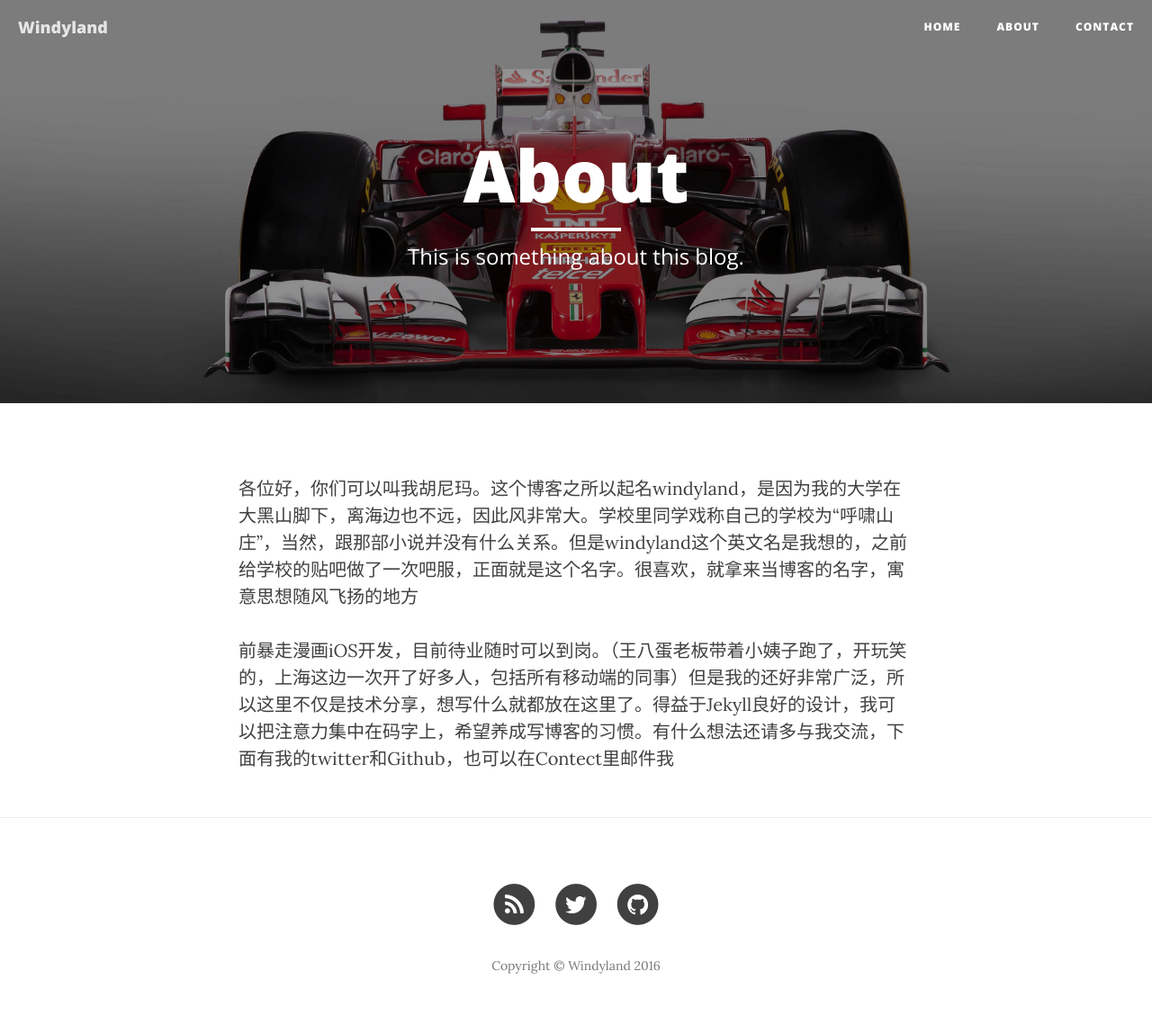
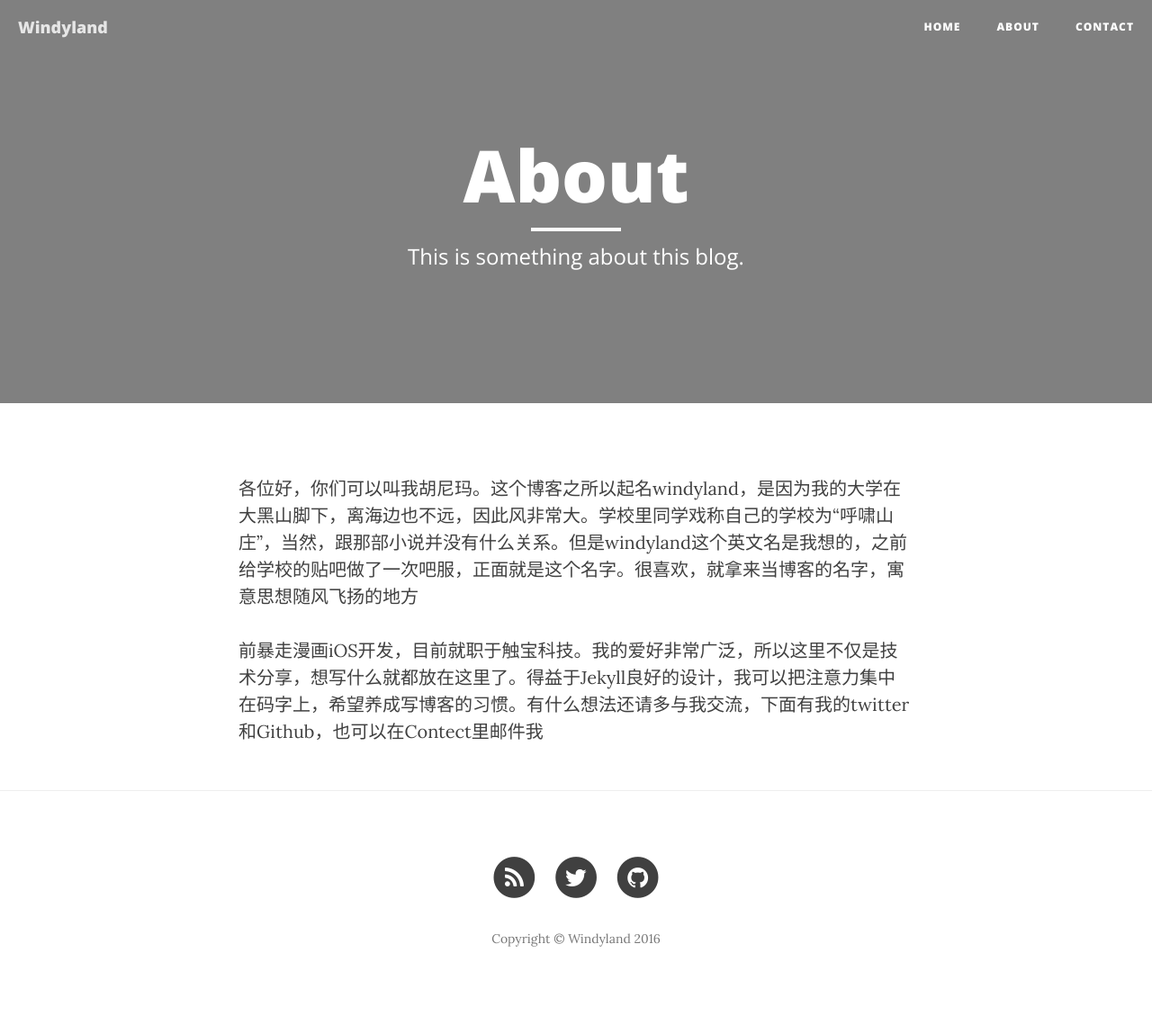
Before and after one commit to DavidHu0921/davidhu0921.github.io, a Jekyll site: the page built from about.html, in a window 1280 px wide. Shown: the whole page at 90% size. Built offline with Jekyll 4.4.1, drawn with Linux system fonts in a browser that asks for light colours; nearby versions of some CDN libraries; after the commit the page ends 1119 px from its top, so only the background shows below that.

Commit message:
delete image

```diff
--- a/about.html
+++ b/about.html
@@ -7,4 +7,4 @@ header-img: "img/ferrari-sf16-h-3.jpg"
 
 <p>各位好，你们可以叫我胡尼玛。这个博客之所以起名windyland，是因为我的大学在大黑山脚下，离海边也不远，因此风非常大。学校里同学戏称自己的学校为“呼啸山庄”，当然，跟那部小说并没有什么关系。但是windyland这个英文名是我想的，之前给学校的贴吧做了一次吧服，正面就是这个名字。很喜欢，就拿来当博客的名字，寓意思想随风飞扬的地方</p>
 
-<p>前暴走漫画iOS开发，目前待业随时可以到岗。（王八蛋老板带着小姨子跑了，开玩笑的，上海这边一次开了好多人，包括所有移动端的同事）但是我的还好非常广泛，所以这里不仅是技术分享，想写什么就都放在这里了。得益于Jekyll良好的设计，我可以把注意力集中在码字上，希望养成写博客的习惯。有什么想法还请多与我交流，下面有我的twitter和Github，也可以在Contect里邮件我</p>
+<p>前暴走漫画iOS开发，目前就职于触宝科技。我的爱好非常广泛，所以这里不仅是技术分享，想写什么就都放在这里了。得益于Jekyll良好的设计，我可以把注意力集中在码字上，希望养成写博客的习惯。有什么想法还请多与我交流，下面有我的twitter和Github，也可以在Contect里邮件我</p>
```
Also changed, not shown: img/ferrari-sf16-h-1.jpg (deleted), img/ferrari-sf16-h-2.jpg (deleted), img/ferrari-sf16-h-3.jpg (deleted).
